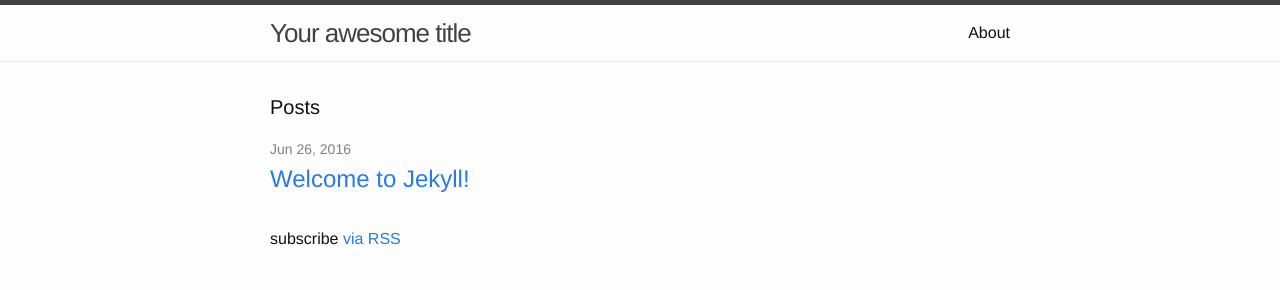
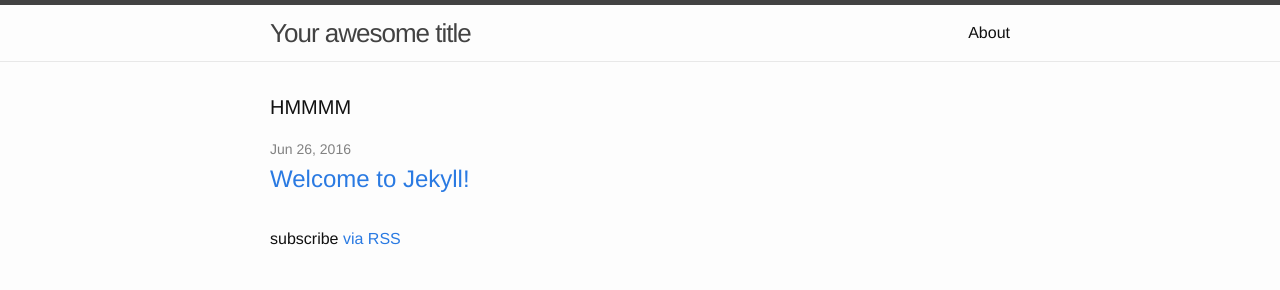
Before and after one commit to gummystick/gummystick.github.io, a Jekyll site: the page built from index.html, in a window 1280 px wide. Shown: the top 290 px of the page. Built offline with Jekyll 4.4.1, drawn with Linux system fonts in a browser that asks for light colours.

Commit message:
Update index.html

```diff
--- a/index.html
+++ b/index.html
@@ -4,7 +4,7 @@
 
 <div class="home">
 
-  <h1 class="page-heading">Posts</h1>
+  <h1 class="page-heading">HMMMM</h1>
 
   <ul class="post-list">
     {% for post in site.posts %}
```
